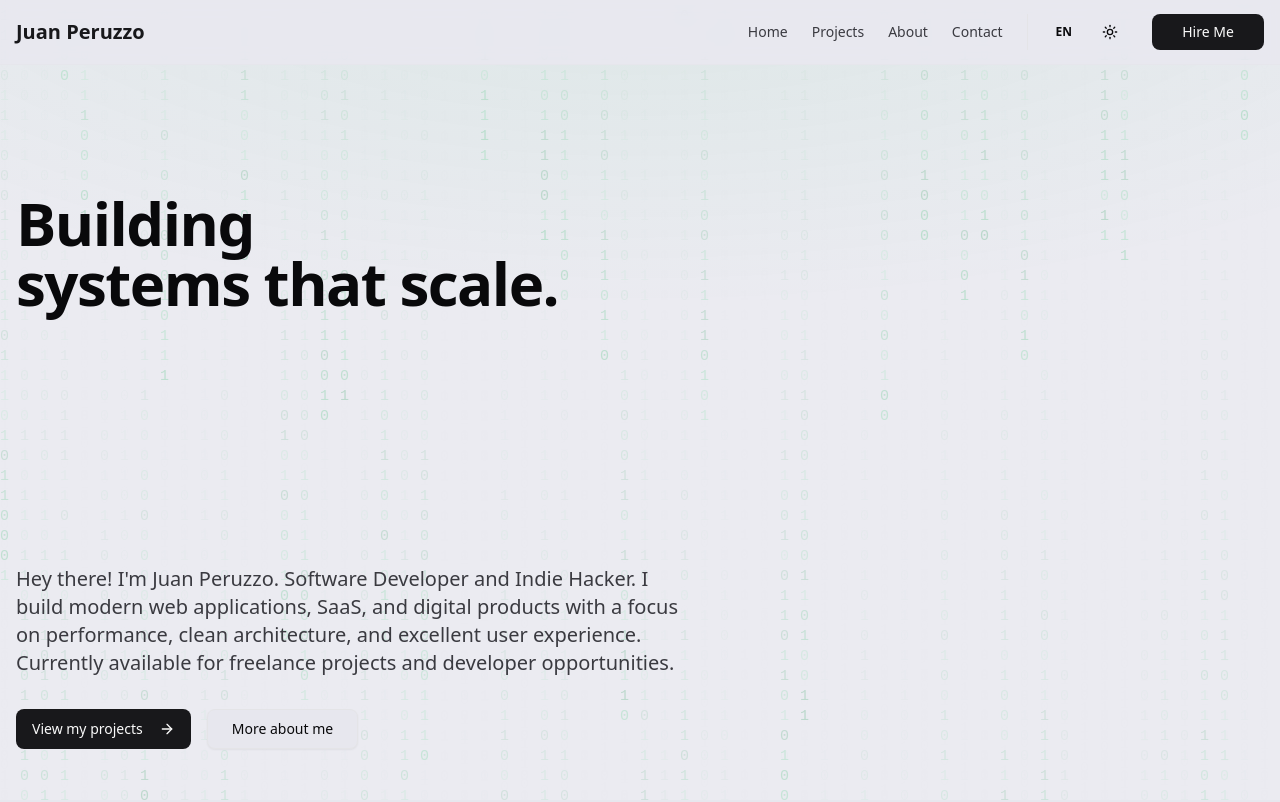
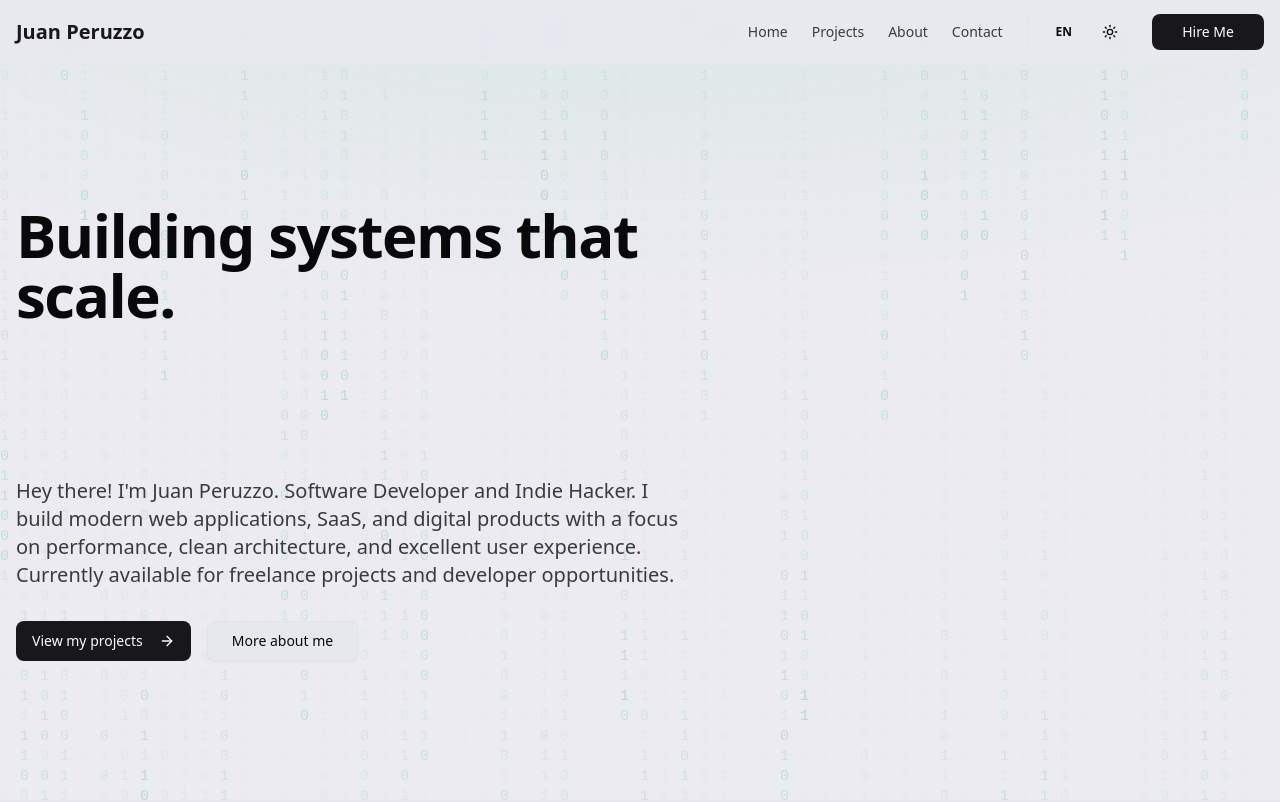
Before and after one commit to Uzzoper/personal-portfolio, a Next.js app: page / in a window 1280 px wide. Shown: the top 802 px of the page. Built offline with nearby package versions, Linux system fonts and the light colour scheme.

Commit message:
fix: remove inline-block from typewriter span to stop flicker
The inline-block wrapper caused text to wrap/unwrap as the
typewriter typed and deleted, shifting between 1 and 2 lines.
Also reduced min-h to match shorter new phrases.

```diff
--- a/components/sections/hero.tsx
+++ b/components/sections/hero.tsx
@@ -48,10 +48,9 @@
           {/* Headline */}
           <motion.h1
             variants={itemVariants}
-            className="text-4xl md:text-6xl font-bold tracking-tight min-h-[280px] md:min-h-[340px]"
+            className="text-4xl md:text-6xl font-bold tracking-tight min-h-[200px] md:min-h-[240px]"
           >
             {dictionary.hero.headline}{" "}
-            <span className="inline-block">
             <HighlightingTypewriter
               key={dictionary.hero.typewriter[0]}
               words={dictionary.hero.typewriter}
@@ -63,7 +62,6 @@
               highlightWord="software"
               highlightClass="text-green-500"
             />
-            </span>
           </motion.h1>
 
           {/* Subtitle */}
```
Lines whose indentation alone changed are shown as unchanged.
